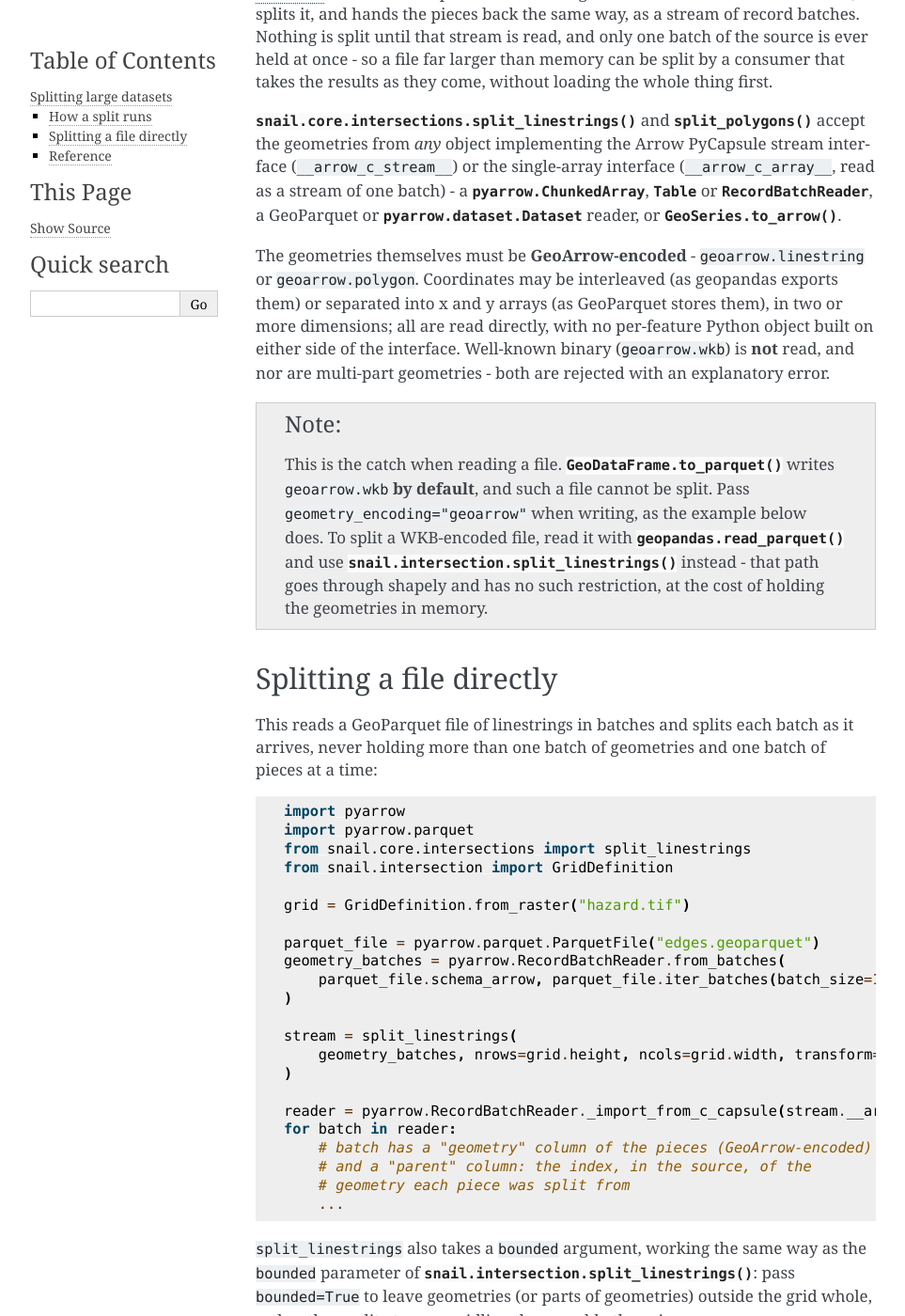
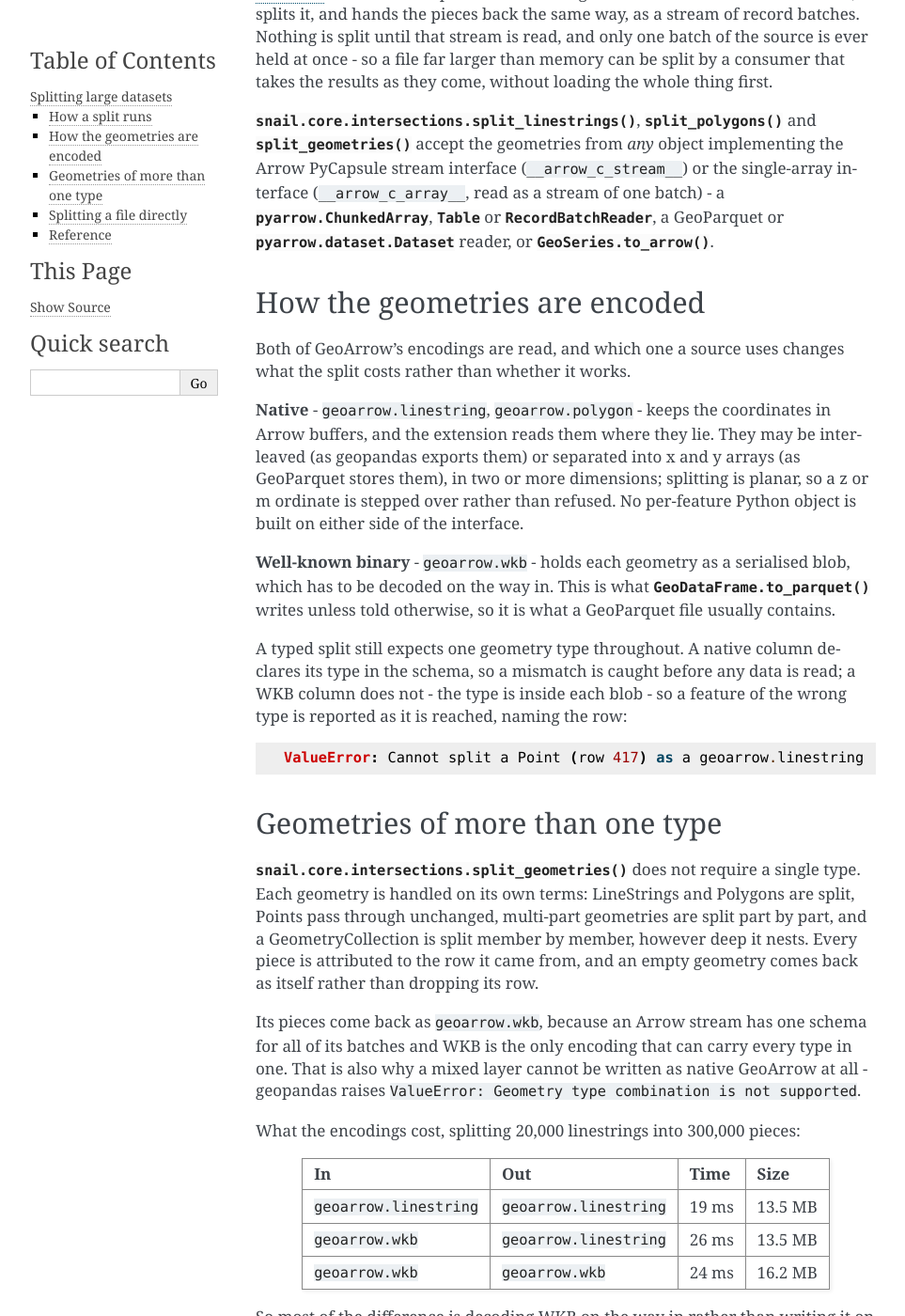
Before and after one commit to nismod/snail, a Sphinx documentation site: the page built from docs/source/splitting-arrow.rst, in a window 1280 px wide and 1400 px high, scrolled down 385 px. Shown: the whole window at 94% size, without its empty margins (148-1111 px from the left). Built offline with Sphinx 7.4.7, drawn with Linux system fonts in a browser that asks for light colours; pages that are not in the unit, such as notebooks, are missing from menus; some of the changed text lies outside the part shown.

Commit message:
Say what the encodings now mean for a caller
splitting-arrow.rst still told readers that WKB and multi-part geometries
are rejected, and carried a note explaining how to work around a
GeoParquet file written with geopandas' defaults. All three statements are
now wrong, and the workaround - read it with geopandas and use the
in-memory path instead - is exactly what the last few commits removed the
need for.

Replaced with what a caller actually has to decide. Both encodings are
read, so the question is what each costs rather than whether it works:
native keeps the coordinates in Arrow buffers and is read where it lies,
WKB is a blob per geometry and has to be decoded. A typed split still
wants one type throughout, and the page says why a WKB column can only
report a mismatch when it reaches one, naming the row. A new section
covers split_geometries and why its pieces come back as WKB, with the
measured cost of each combination rather than an assurance that it is
cheap.

Also documented snail.core.intersections, which was not in the API
reference at all. Its docstrings are written in C++ beside the pybind11
bindings and have been maintained throughout this work, but snail.core.rst
only ever ran automodule over the package, not the extension module inside
it - so none of them reached the docs, and every link this page makes to
split_linestrings, split_polygons, split_geometries or SplitStream
dangled. All seven symbols are documented now, and every internal
reference on the page resolves.

Built the docs before and after: 151 warnings either way, all of them
pre-existing tutorial-notebook issues. Both code examples on the page were
run against real files first, including the default-encoded GeoParquet the
old note said could not be split.

Co-Authored-By: Claude Opus 5 <noreply@anthropic.com>
Claude-Session: https://claude.ai/code/session_01SqdWshmD4AUHhrqeMh86GS

```diff
--- a/docs/source/splitting-arrow.rst
+++ b/docs/source/splitting-arrow.rst
@@ -1,8 +1,9 @@
 Splitting large datasets
 =========================
 
-:func:`snail.intersection.split_linestrings` and
-:func:`snail.intersection.split_polygons` (and the ``snail split``/``snail
+:func:`snail.intersection.split_linestrings`,
+:func:`~snail.intersection.split_polygons` and
+:func:`~snail.intersection.split_geometries` (and the ``snail split``/``snail
 process`` commands built on them) already do everything on this page for
 you: they take a :class:`~geopandas.GeoDataFrame` and give one back. Read
 on only if you want to split a source that is not already loaded as a
@@ -22,8 +23,9 @@ source is ever held at once - so a file far larger than memory can be
 split by a consumer that takes the results as they come, without loading
 the whole thing first.
 
-:func:`snail.core.intersections.split_linestrings` and
-:func:`~snail.core.intersections.split_polygons` accept the geometries from
+:func:`snail.core.intersections.split_linestrings`,
+:func:`~snail.core.intersections.split_polygons` and
+:func:`~snail.core.intersections.split_geometries` accept the geometries from
 *any* object implementing the Arrow PyCapsule stream interface
 (``__arrow_c_stream__``) or the single-array interface
 (``__arrow_c_array__``, read as a stream of one batch) - a
@@ -32,32 +34,81 @@ the whole thing first.
 :class:`pyarrow.dataset.Dataset` reader, or
 :meth:`GeoSeries.to_arrow() <geopandas.GeoSeries.to_arrow>`.
 
-The geometries themselves must be **GeoArrow-encoded** -
-``geoarrow.linestring`` or ``geoarrow.polygon``. Coordinates may be
-interleaved (as geopandas exports them) or separated into x and y arrays
-(as GeoParquet stores them), in two or more dimensions; all are read
-directly, with no per-feature Python object built on either side of the
-interface. Well-known binary (``geoarrow.wkb``) is **not** read, and nor
-are multi-part geometries - both are rejected with an explanatory error.
+How the geometries are encoded
+-------------------------------
 
-.. note::
+Both of GeoArrow's encodings are read, and which one a source uses changes
+what the split costs rather than whether it works.
 
-   This is the catch when reading a file. :meth:`GeoDataFrame.to_parquet()
-   <geopandas.GeoDataFrame.to_parquet>` writes ``geoarrow.wkb`` **by
-   default**, and such a file cannot be split. Pass
-   ``geometry_encoding="geoarrow"`` when writing, as the example below
-   does. To split a WKB-encoded file, read it with
-   :func:`geopandas.read_parquet` and use
-   :func:`snail.intersection.split_linestrings` instead - that path goes
-   through shapely and has no such restriction, at the cost of holding the
-   geometries in memory.
+**Native** - ``geoarrow.linestring``, ``geoarrow.polygon`` - keeps the
+coordinates in Arrow buffers, and the extension reads them where they lie.
+They may be interleaved (as geopandas exports them) or separated into x and
+y arrays (as GeoParquet stores them), in two or more dimensions; splitting
+is planar, so a z or m ordinate is stepped over rather than refused. No
+per-feature Python object is built on either side of the interface.
+
+**Well-known binary** - ``geoarrow.wkb`` - holds each geometry as a
+serialised blob, which has to be decoded on the way in. This is what
+:meth:`GeoDataFrame.to_parquet() <geopandas.GeoDataFrame.to_parquet>`
+writes unless told otherwise, so it is what a GeoParquet file usually
+contains.
+
+A typed split still expects one geometry type throughout. A native column
+declares its type in the schema, so a mismatch is caught before any data is
+read; a WKB column does not - the type is inside each blob - so a feature
+of the wrong type is reported as it is reached, naming the row::
+
+    ValueError: Cannot split a Point (row 417) as a geoarrow.linestring
+
+Geometries of more than one type
+---------------------------------
+
+:func:`snail.core.intersections.split_geometries` does not require a single
+type. Each geometry is handled on its own terms: LineStrings and Polygons
+are split, Points pass through unchanged, multi-part geometries are split
+part by part, and a GeometryCollection is split member by member, however
+deep it nests. Every piece is attributed to the row it came from, and an
+empty geometry comes back as itself rather than dropping its row.
+
+Its pieces come back as ``geoarrow.wkb``, because an Arrow stream has one
+schema for all of its batches and WKB is the only encoding that can carry
+every type in one. That is also why a mixed layer cannot be written as
+native GeoArrow at all - geopandas raises ``ValueError: Geometry type
+combination is not supported``.
+
+What the encodings cost, splitting 20,000 linestrings into 300,000 pieces:
+
+.. list-table::
+   :header-rows: 1
+
+   * - In
+     - Out
+     - Time
+     - Size
+   * - ``geoarrow.linestring``
+     - ``geoarrow.linestring``
+     - 19 ms
+     - 13.5 MB
+   * - ``geoarrow.wkb``
+     - ``geoarrow.linestring``
+     - 26 ms
+     - 13.5 MB
+   * - ``geoarrow.wkb``
+     - ``geoarrow.wkb``
+     - 24 ms
+     - 16.2 MB
+
+So most of the difference is decoding WKB on the way in rather than writing
+it on the way out, and the blobs run about a fifth larger than the buffers.
+Use the typed functions where a column really does hold one type, and
+``split_geometries`` where it does not.
 
 Splitting a file directly
 --------------------------
 
 This reads a GeoParquet file of linestrings in batches and splits each
 batch as it arrives, never holding more than one batch of geometries and
-one batch of pieces at a time::
+one batch of pieces at a time - whatever the file's size::
 
     import pyarrow
     import pyarrow.parquet
@@ -82,8 +133,17 @@ one batch of pieces at a time::
         # geometry each piece was split from
         ...
 
-``split_linestrings`` also takes a ``bounded`` argument, working the same
-way as the ``bounded`` parameter of
+The file above needs no special treatment on the way out: written with
+:meth:`GeoDataFrame.to_parquet() <geopandas.GeoDataFrame.to_parquet>`
+defaults it is WKB-encoded, which is read as it stands.
+
+Swapping ``split_linestrings`` for
+:func:`~snail.core.intersections.split_geometries` is all it takes to split
+a file whose geometries are not all one type; the ``"geometry"`` column of
+each batch is then ``geoarrow.wkb`` rather than native GeoArrow.
+
+``split_linestrings`` and ``split_geometries`` both take a ``bounded``
+argument, working the same way as the ``bounded`` parameter of
 :func:`snail.intersection.split_linestrings`: pass ``bounded=True`` to
 leave geometries (or parts of geometries) outside the grid whole, rather
 than split at every gridline they would otherwise cross.
@@ -91,17 +151,21 @@ than split at every gridline they would otherwise cross.
 To get the pieces as shapely geometries instead - trading the streaming
 memory benefit for convenience - read the whole stream at once with
 :func:`snail.intersection.read_split_stream`, or convert a batch with
-:meth:`geopandas.GeoDataFrame.from_arrow`.
+:meth:`geopandas.GeoDataFrame.from_arrow`. Both work whichever encoding the
+pieces came back in.
 
 Reference
 ---------
 
 * :class:`snail.core.intersections.SplitStream` - what a split returns
 * :func:`snail.core.intersections.split_linestrings`,
-  :func:`~snail.core.intersections.split_polygons` - the extension
-  functions described above
+  :func:`~snail.core.intersections.split_polygons` - the typed extension
+  functions described above, giving back native GeoArrow
+* :func:`snail.core.intersections.split_geometries` - the same for
+  geometries of any type, giving back ``geoarrow.wkb``
 * :func:`snail.intersection.to_geoarrow`,
   :func:`snail.intersection.read_split_stream` - the conversions
-  :func:`snail.intersection.split_linestrings` and
-  :func:`~snail.intersection.split_polygons_experimental` use to work with
-  an in-memory :class:`~geopandas.GeoDataFrame`
+  :func:`snail.intersection.split_linestrings`,
+  :func:`~snail.intersection.split_polygons_experimental` and
+  :func:`~snail.intersection.split_geometries` use to work with an
+  in-memory :class:`~geopandas.GeoDataFrame`
```
Also changed, not shown: docs/source/api/snail.core.rst (+15 -0 lines).
